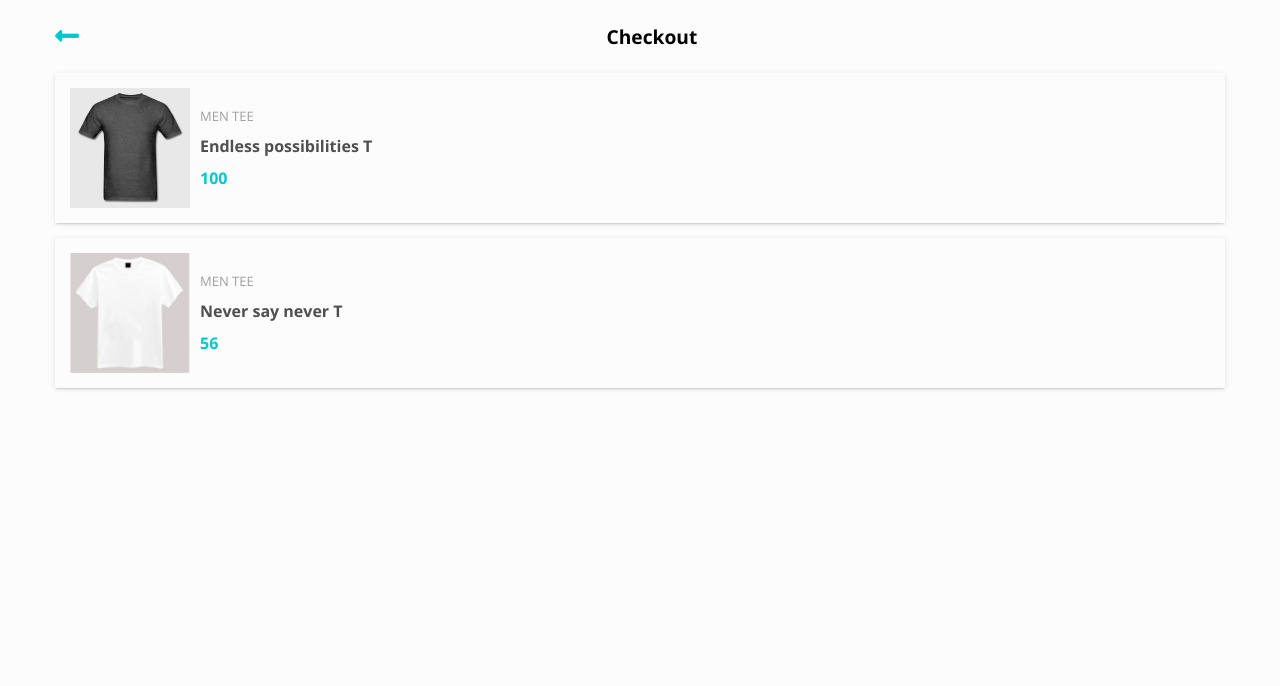
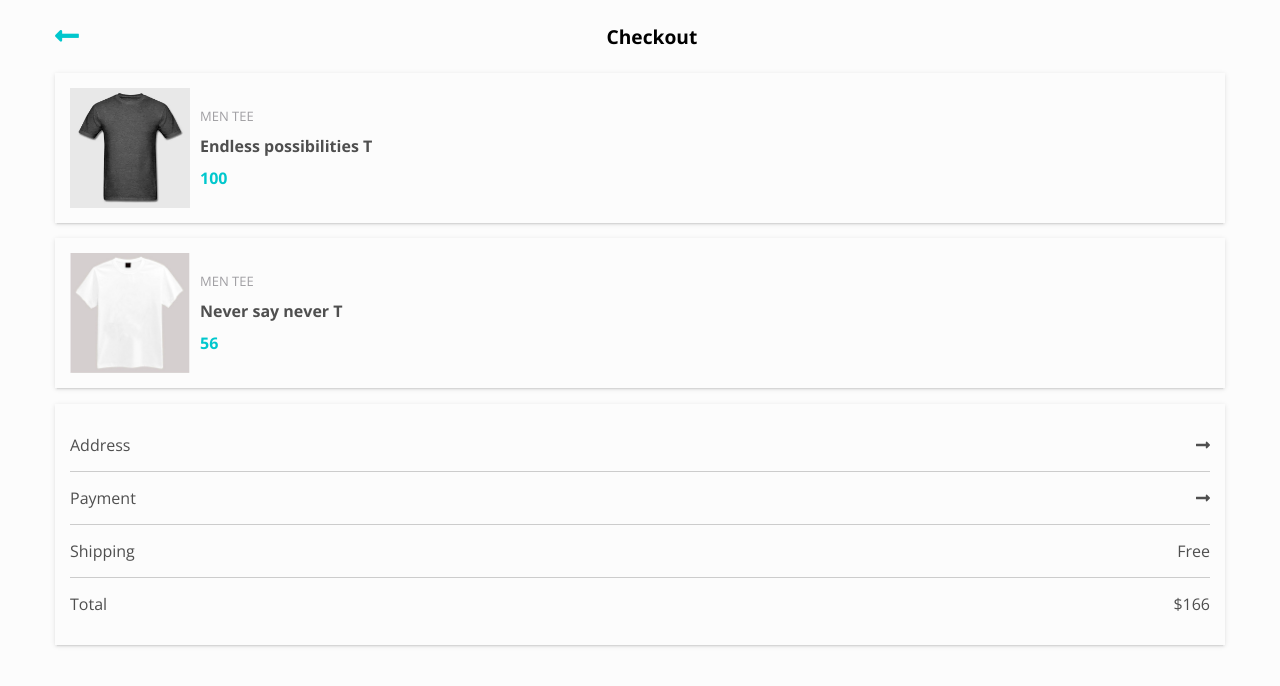
Before and after one commit to carollaginestra/react-shopping-cart, a React (Create React App) app: page / in a window 1280 px wide. Shown: the top 686 px of the page. Built offline with nearby package versions, Linux system fonts and the light colour scheme.

Commit message:
creating mock for summary

```diff
--- a/src/App.js
+++ b/src/App.js
@@ -1,36 +1,11 @@
 import React, { Component } from 'react';
+import Summary from './components/Summary';
 import Products from './components/Products';
 import Header from './components/Header';
 
 import './styles/css/style.css';
 
 class App extends Component {
-    // constructor(props) {
-    //   super(props);
-
-    //   this.state = {
-    //     toggle: true,
-    //     labelText: "",
-    //   }
-    // }
-
-    // setLabelText = (labelText) => {
-    //   this.setState({labelText})
-    // }
-
-    // toggle = () => {
-    //   this.setState({
-    //     toggle: !this.state.toggle
-    //   });
-    // }
-
-    /*   {this.state.toggle &&
-          <p>Toggle content</p>
-        }
-        <Product text={this.state.labelText} />
-        <OrderButton handleClick={this.setLabelText} label="Botão 1" />
-
-        onClick={this.toggle} */
 
     render() {
         return (
@@ -38,11 +13,11 @@ class App extends Component {
                 <Header title="Checkout" />
 
                 <main>
-                  <Products />
+                    <Products />
 
-                  {/* <Summary />
+                    <Summary />
 
-                  <Button /> */}
+                  {/* <Button /> */}
                 </main>
             </div>
         );
--- /dev/null
+++ b/src/components/Summary/Summary.js
@@ -0,0 +1,16 @@
+import React from 'react';
+
+const SummaryList = ({ href = '#', item, result }) => (
+
+    <li className="w-100 list-item">
+        <a href={href}
+            className="flex justify-between grey-text medium">
+            {item}
+            <span>{result}</span>
+        </a>
+    </li>
+
+);
+
+
+export default SummaryList;
--- /dev/null
+++ b/src/components/Summary/index.js
@@ -0,0 +1,41 @@
+import React from 'react';
+import SummaryList from './Summary';
+
+const content = [
+    {
+        href: '#',
+        item: 'Address',
+        result: <i className="fas fa-long-arrow-alt-right" />,
+    },
+    {
+        href: '#',
+        item: 'Payment',
+        result: <i className="fas fa-long-arrow-alt-right" />,
+    },
+    {
+        href: '#',
+        item: 'Shipping',
+        result: 'Free',
+    },
+    {
+        href: '#',
+        item: 'Total',
+        result: '$166',
+    },
+];
+
+class Summary extends React.Component {
+    render() {
+        const listItems = content.map((items, index) =>
+            <SummaryList {...items} key={index} />
+        );
+
+        return (
+            <ul className="box-content flex-wrap list-nonstyle">
+                {listItems}
+            </ul>
+        );
+    }
+}
+
+export default Summary;
```
Also changed, not shown: src/components/accordion.js (deleted, +0 -39 lines), 1 other file (tests, documents, lock files or other folders).
